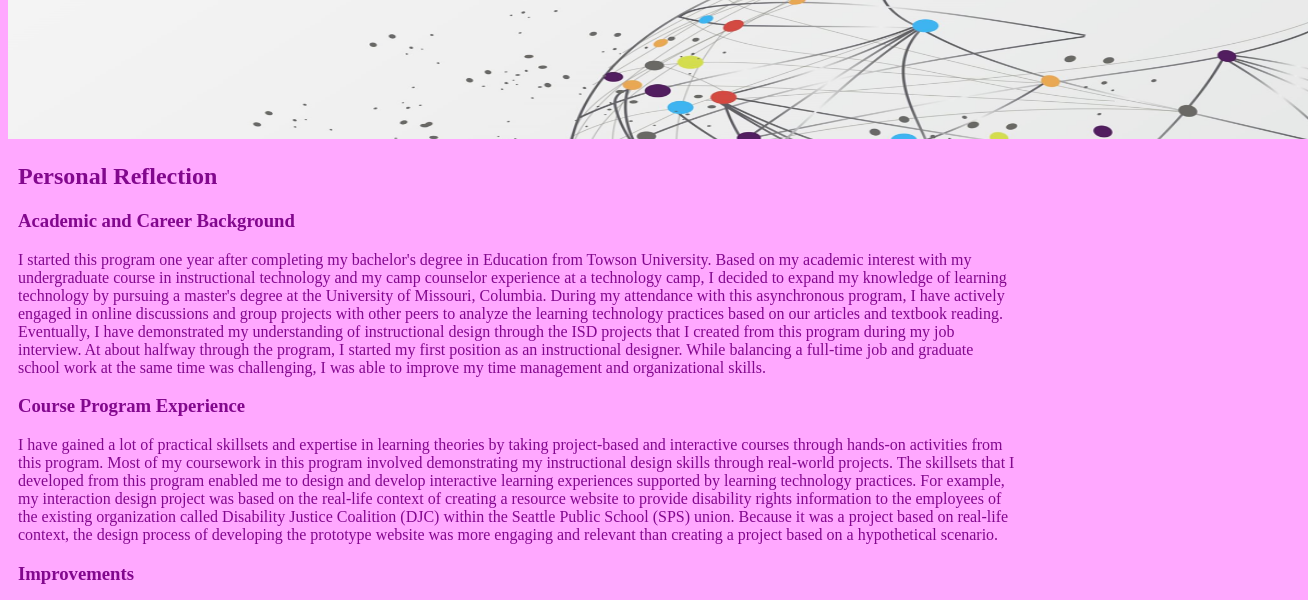
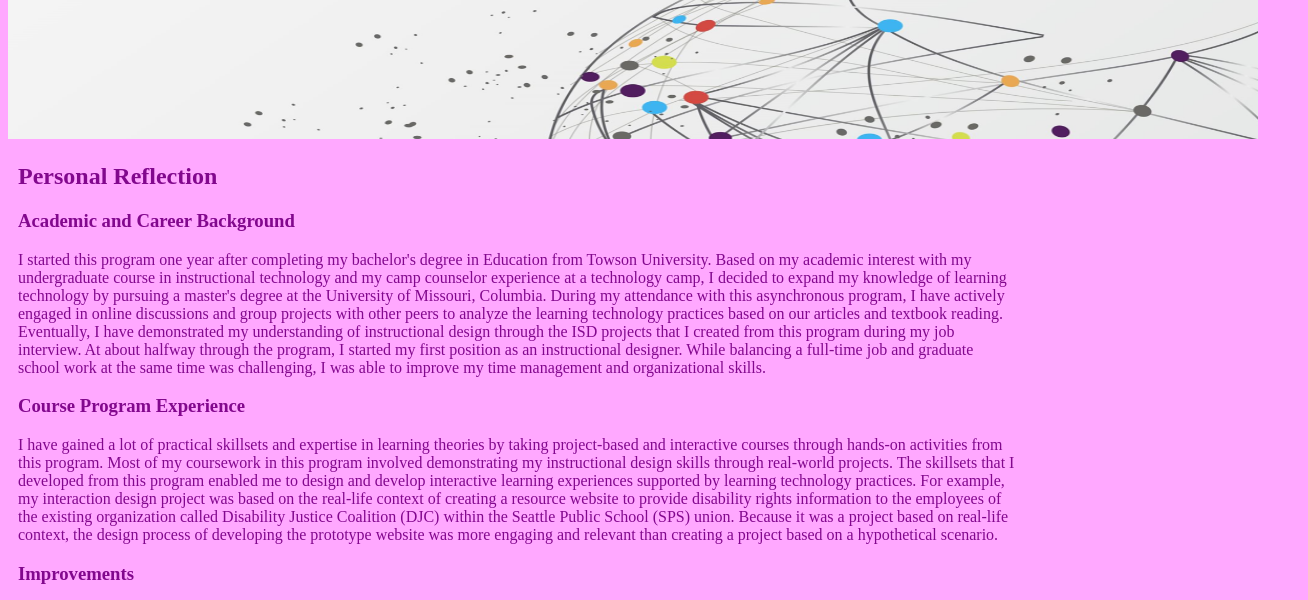
Before and after one commit to riversong212/riversong212.github.io, a plain HTML site: page islt_7310/reflection.html in a window 1280 px wide. Shown: the part 158-758 px from the top of the page, 1308 px wide, since content can reach past the window. Drawn offline with Linux system fonts and the light colour scheme.

Commit message:
Add files via upload

```diff
--- a/islt_7310/reflection.html
+++ b/islt_7310/reflection.html
@@ -53,7 +53,7 @@ LI {
         </ul>
         </nav>
     </header><main>
-    <img src="reflection background.png" alt="Picture" style="width: 1300px; height:150px;">
+    <img src="reflection background.png" alt="Picture" style="width: 1250px; height:150px;">
     <div class="Content">
     <h2 class="title">Personal Reflection</h2>
 <h3 class="title">Academic and Career Background</h3>
```
